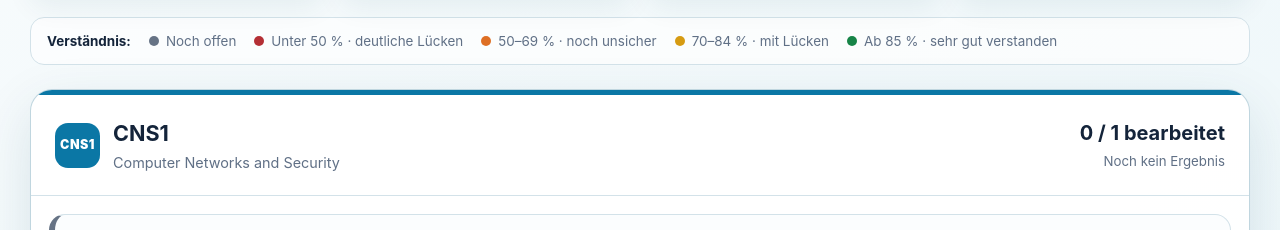
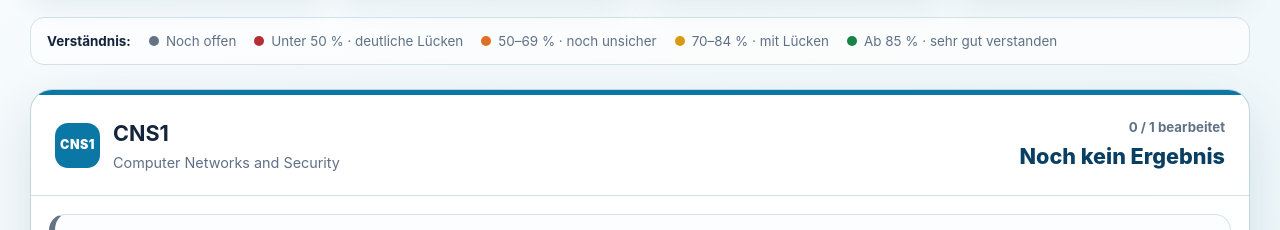
Before and after one commit to linusscodingg/QuizDashboard, a plain HTML site: page index.html in a window 1280 px wide. Shown: the part 495-725 px from the top of the page. Drawn offline with Linux system fonts and the light colour scheme.

Commit message:
Adjust subject score styling
Updated the subject score card styles to make the label text muted and the actual score more prominent. This improves readability and matches the dashboard's visual hierarchy.

```diff
--- a/index.html
+++ b/index.html
@@ -175,8 +175,8 @@
     .subject h2 { margin: 0; font-size: 1.35rem; }
     .subject-description { margin: 2px 0 0; color: var(--muted); font-size: .9rem; }
     .subject-score { text-align: right; }
-    .subject-score strong { display: block; font-size: 1.25rem; }
-    .subject-score span { color: var(--muted); font-size: .83rem; }
+    .subject-score strong { display: block; color: var(--muted); font-size: .83rem; font-weight: 700; }
+    .subject-score span { display: block; margin-top: 2px; color: var(--navy); font-size: 1.35rem; font-weight: 850; }
     .subject-body { padding: 18px; }
     .quiz-list { display: grid; gap: 12px; }
     .quiz-card {
```
